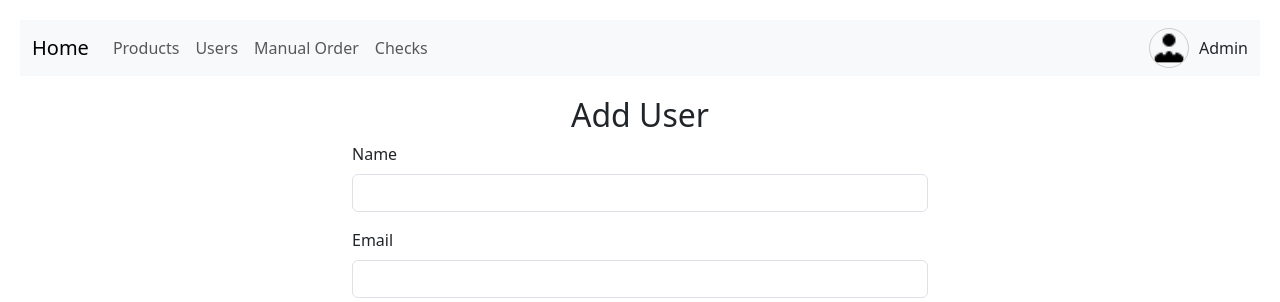
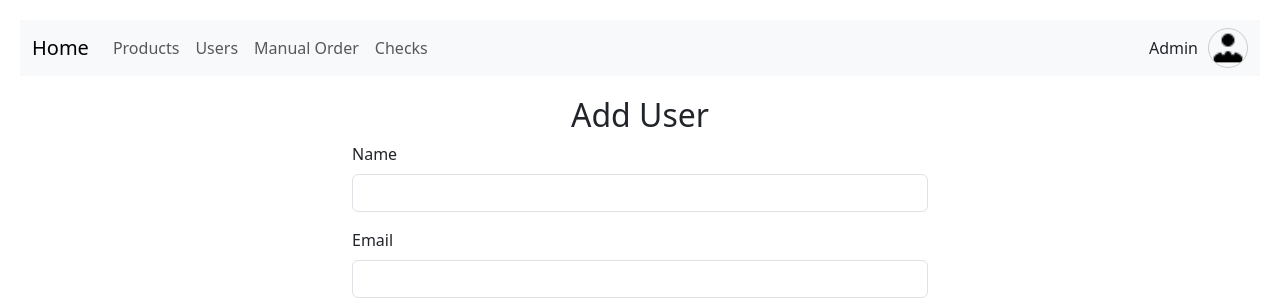
Before and after one commit to N0URHAN01/Cafeteria-project-ITI, a PHP site: page /views/users/add_user.php in a window 1280 px wide. Shown: the top 302 px of the page. Run offline with PHP 8.4, Linux system fonts and the light colour scheme; a stand-in replaces the project's code that opens the database connection.

Commit message:
some modifications

```diff
--- a/views/users/add_product.php
+++ b/views/users/add_product.php
@@ -51,9 +51,8 @@
         </div>
         <!-- Admin Profile -->
         <div class="admin-box">
-        <img src="/phpproject/Cafeteria-project-ITI/views/users/public/image/3.png" alt="Admin" />
-
-            <span>Admin</span>
+            <span><a class="nav-link" href="#">Admin</a></span>
+            <img src="/phpproject/Cafeteria-project-ITI/views/users/public/image/3.png" alt="Admin" />
         </div>
     </div>
 </nav>
--- a/views/users/add_user.php
+++ b/views/users/add_user.php
@@ -49,9 +49,8 @@
         </div>
         <!-- Admin Profile -->
         <div class="admin-box">
-        <img src="/phpproject/Cafeteria-project-ITI/views/users/public/image/3.png" alt="Admin" />
-
-            <span>Admin</span>
+            <span><a class="nav-link" href="#">Admin</a></span>
+            <img src="/phpproject/Cafeteria-project-ITI/views/users/public/image/3.png" alt="Admin" />
         </div>
     </div>
 </nav>
```
Also changed, not shown: views/users/process.php (+0 -16 lines).
